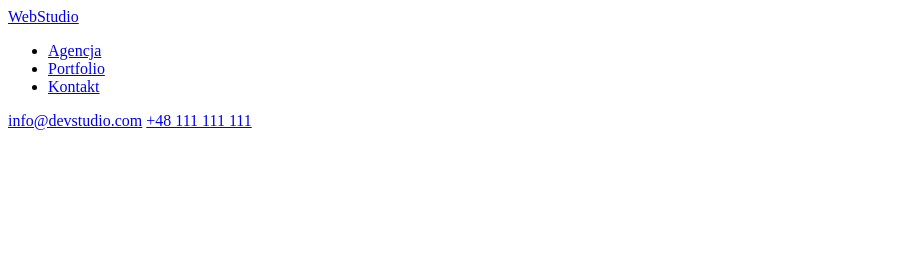
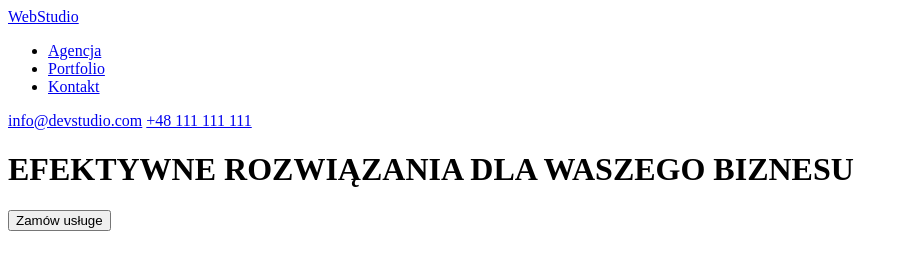
Before and after one commit to krystianklimczak/goit-markup-hw-01, a plain HTML site: page index.html in a window 1280 px wide. Shown: the whole page, without its empty margins (0-909 px from the left). Drawn offline with Linux system fonts and the light colour scheme.

Commit message:
changing name's of photo's + upgrading code

```diff
--- a/index.html
+++ b/index.html
@@ -20,7 +20,10 @@
       </nav>
       <a href="mailto:info@devstudio.com">info@devstudio.com</a>
       <a href="tel:+48111111111">+48 111 111 111</a>
+      <h1>EFEKTYWNE ROZWIĄZANIA DLA WASZEGO BIZNESU </h1>
+      <button type="button">Zamów usługe</button>
     </header>
+
     <main></main>
     <footer></footer>
   </body>
```
Also changed, not shown: images/img 1.jpg (renamed from images/img (2).jpg), images/img 2.jpg (renamed from images/box 2 (1).jpg), images/img 3.jpg (renamed from images/img (1) (1).jpg), images/photo 1.jpg (renamed from images/img (6) (1).jpg), images/photo 2.jpg (renamed from images/img (3) (1).jpg), images/photo 3.jpg (renamed from images/img (4) (1).jpg), images/photo 4.jpg (renamed from images/img (5) (1).jpg).
